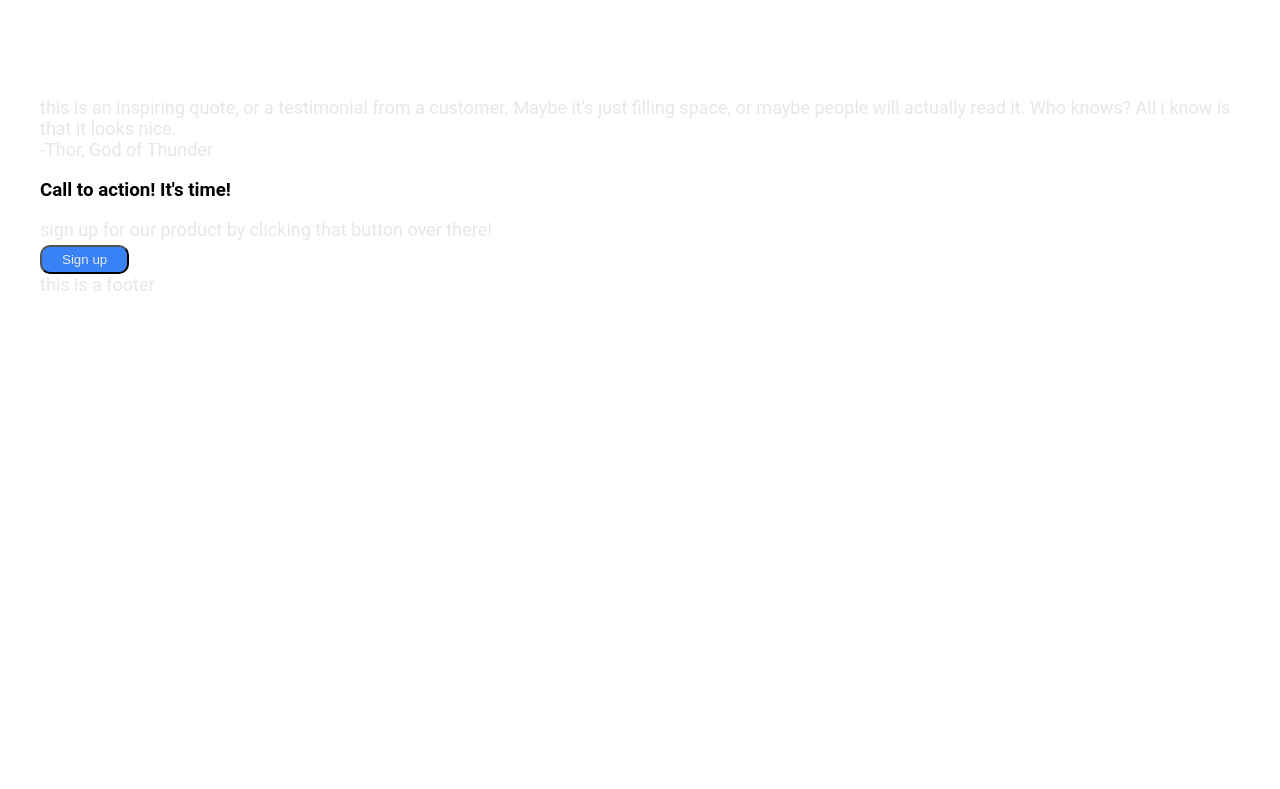
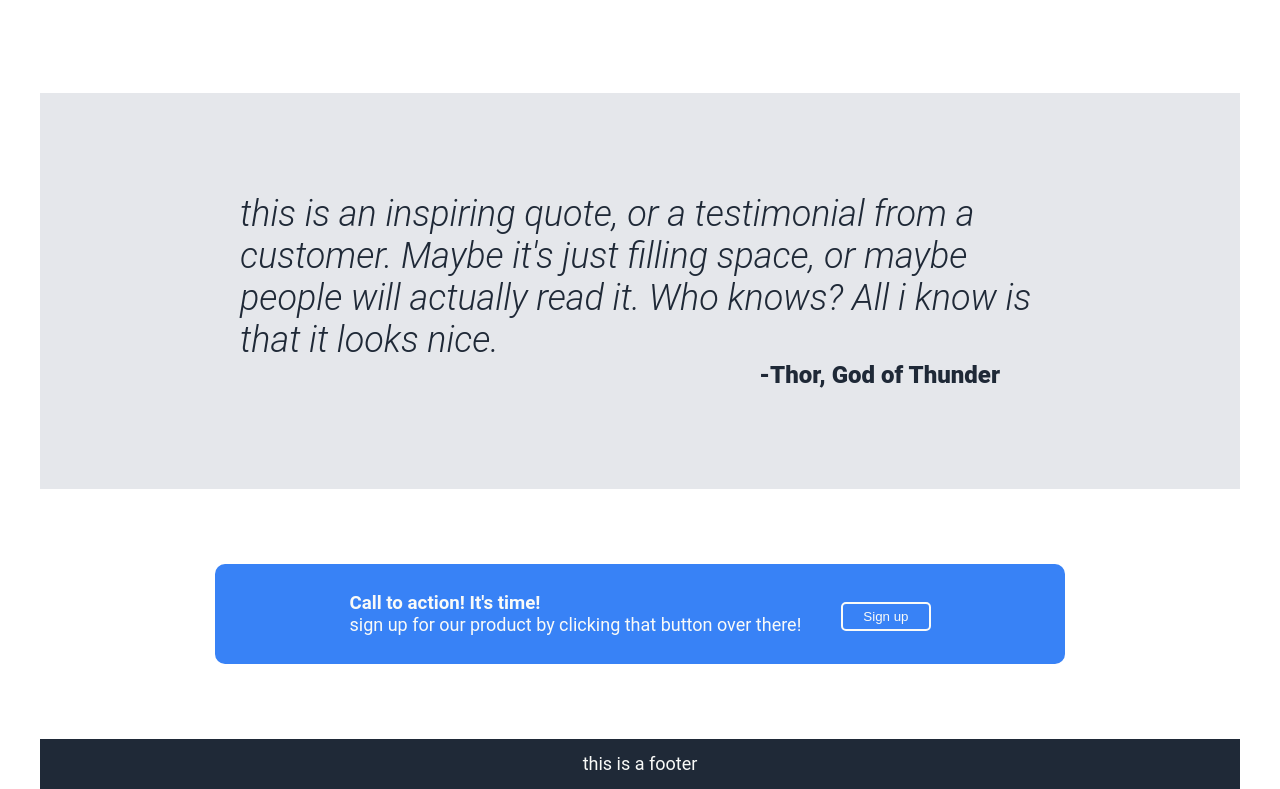
Before and after one commit to prettyrad-wav/odin-landing-page, a plain HTML site: page index.html in a window 1280 px wide. Shown: the part 794-1583 px from the top of the page. Before the commit the page ends 1089 px from the top, so only its background shows below. Drawn offline with Linux system fonts and the light colour scheme; a web font is replaced by a local one.

Commit message:
Style quote, call to action, and footer

```diff
--- a/css/style.css
+++ b/css/style.css
@@ -89,8 +89,9 @@ button {
     color: #e5e7eb;
     background-color: #3882F6;
     padding: 5px 20px;
-    border-radius: 10px;
+    border-radius: 5px;
     cursor: pointer;
+    border: none;
 
 }
 
@@ -129,3 +130,62 @@ button {
     align-items: center;
     width: 175px;
 }
+
+.quote-section {
+    background-color: #e5e7eb;
+    display: flex;
+    flex-direction: column;
+    align-items: center;
+    padding: 100px 200px;
+
+}
+
+.quote-1 {
+    font-size: 36px;
+    color: #1f2937;
+    font-weight: 300;
+    font-style: italic;
+
+}
+
+.author {
+    font-size: 24px;
+    font-weight: 900;
+    color: #1f2937;
+    align-self: flex-end;
+    padding-right: 40px;
+}
+
+.call-2-action {
+    display: flex;
+    justify-content: center;
+    align-items: center;
+    margin: 75px 175px;
+    background-color: #3882F6;
+    border-radius: 10px;
+    height: 100px;
+    gap: 40px;
+}
+
+h3 {
+    color: #f9faf8;
+    margin: 0;
+    padding: 0;
+}
+
+.call-button {
+    border: 2px solid #f9faf8;
+    color: #f9faf8;
+}
+
+.white-p {
+    color: #f9faf8;
+}
+
+footer {
+    display: flex;
+    justify-content: center;
+    align-items: center;
+    height: 50px;
+    background-color: #1f2937;
+}
--- a/index.html
+++ b/index.html
@@ -53,20 +53,18 @@
             </div>
         </div>
         <div class="quote-section">
-            <p>this is an inspiring quote, or a testimonial from a customer. Maybe it's just filling space, or maybe people will actually read it. Who knows? All i know is that it looks nice.</p>
-            <p>-Thor, God of Thunder</p>
+            <p class="quote-1">this is an inspiring quote, or a testimonial from a customer. Maybe it's just filling space, or maybe people will actually read it. Who knows? All i know is that it looks nice.</p>
+            <p class="author">-Thor, God of Thunder</p>
         </div>
-        <div class="call-2-action-section">
-            <div class="call-2-action">
+        <div class="call-2-action">
                 <div class="call-text">
                 <h3>Call to action! It's time!</h3>
-                <p>sign up for our product by clicking that button over there!</p>
+                <p class="white-p">sign up for our product by clicking that button over there!</p>
                 </div>
-                <button>Sign up</button>
-            </div>
+                <button class="call-button">Sign up</button>
         </div>
         <footer>
-            <p>this is a footer</p>
+            <p class="white-p">this is a footer</p>
         </footer>
     </div>
 </body>
```
